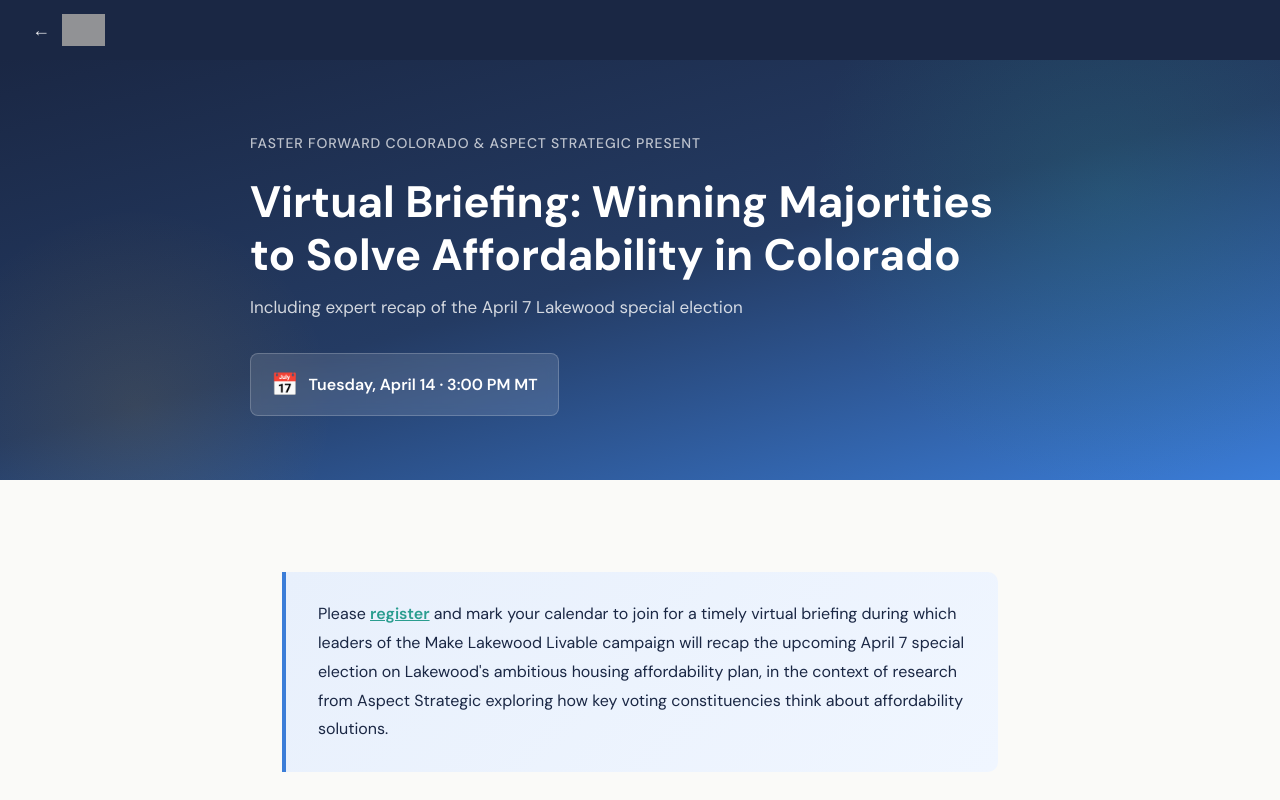
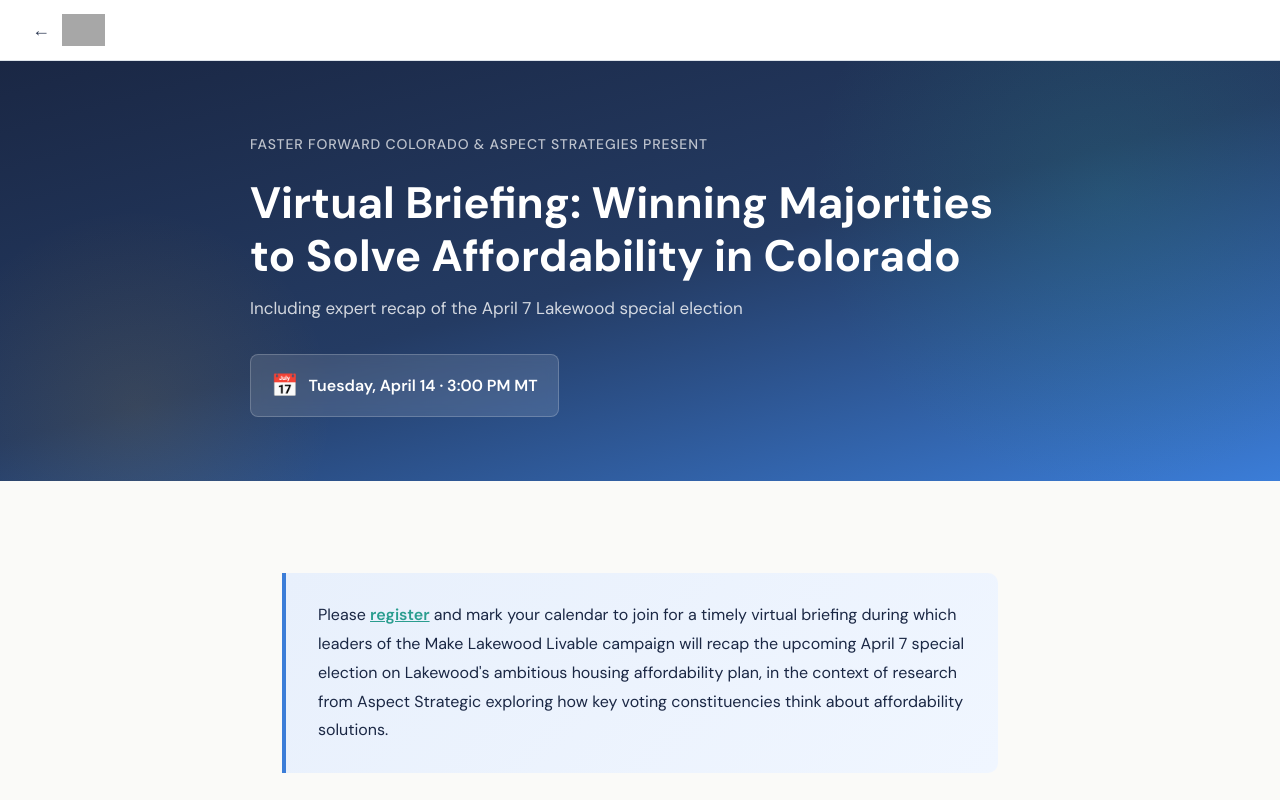
Before and after one commit to ngw864/fasterforward, a plain HTML site: page april14briefing/index.html in a window 1280 px wide. Shown: the top 800 px of the page. Drawn offline with Linux system fonts and the light colour scheme; grey boxes are pictures that could not be loaded.

Commit message:
Update index.html

```diff
--- a/april14briefing/index.html
+++ b/april14briefing/index.html
@@ -32,18 +32,19 @@
 
   /* ── Top bar ── */
   .topbar {
-    background: var(--navy);
+    background: #ffffff;
     padding: 14px 32px;
     display: flex;
     align-items: center;
     gap: 14px;
+    border-bottom: 1px solid var(--border);
   }
   .topbar a {
     display: flex;
     align-items: center;
     gap: 10px;
     text-decoration: none;
-    color: #fff;
+    color: var(--navy);
     font-size: 14px;
     font-weight: 500;
     letter-spacing: 0.02em;
@@ -284,7 +285,7 @@
   <!-- Hero -->
   <header class="hero">
     <div class="hero-inner">
-      <p class="presenters-line">Faster Forward Colorado &amp; Aspect Strategic present</p>
+      <p class="presenters-line">Faster Forward Colorado &amp; Aspect Strategies present</p>
       <h1>Virtual Briefing: Winning Majorities to Solve Affordability in Colorado</h1>
       <p class="subtitle">Including expert recap of the April 7 Lakewood special election</p>
       <a href="https://us04web.zoom.us/meeting/register/e6nkUTTISkKAR8DcVVTn_g" class="date-badge" target="_blank" rel="noopener">
@@ -307,7 +308,7 @@
 
     <p>Lakewood, Colorado exemplifies this trend, electing a city council with a pro-housing supermajority that worked thoughtfully with constituents to craft and enact a housing affordability plan that will grow middle housing in the city. In response, a NIMBY organization forced a special election that will take place April 7 and could result in repeal of the policy.</p>
 
-    <p>If you are an elected leader, campaigner, advocate or policy expert interested in winning both the politics and policy of addressing cost of living… join Faster Forward Colorado and Aspect Strategic for a virtual briefing shortly after Lakewood's April 7 election to review the outcome, hear from campaign leaders on their strategies, share quantitative and qualitative research exploring voter attitudes, and explore how to build support for policies to address housing and affordability that extends all the way through to successful policy implementation.</p>
+    <p>If you are an elected leader, campaigner, advocate or policy expert interested in winning both the politics and policy of addressing cost of living… join Faster Forward Colorado and Aspect Strategies for a virtual briefing shortly after Lakewood's April 7 election to review the outcome, hear from campaign leaders on their strategies, share quantitative and qualitative research exploring voter attitudes, and explore how to build support for policies to address housing and affordability that extends all the way through to successful policy implementation.</p>
 
     <!-- Speakers -->
     <div class="speakers-section">
```
